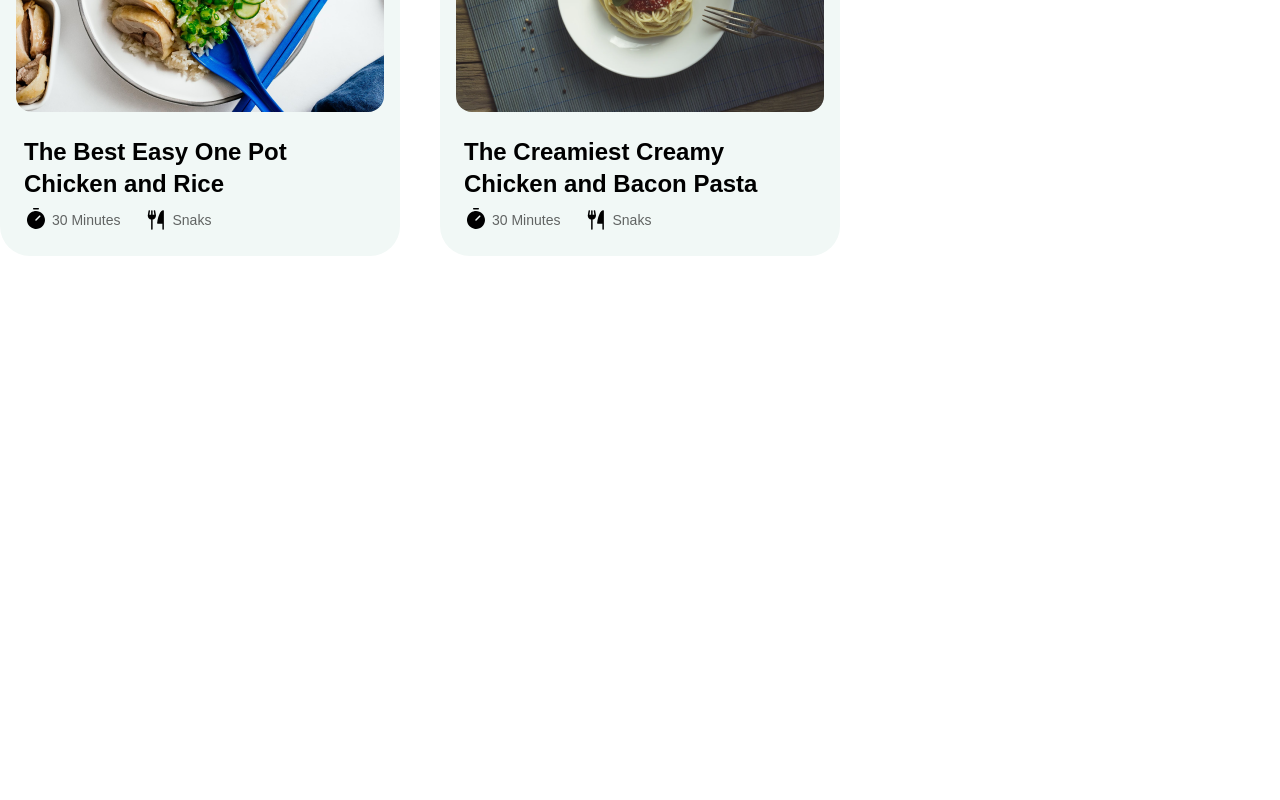
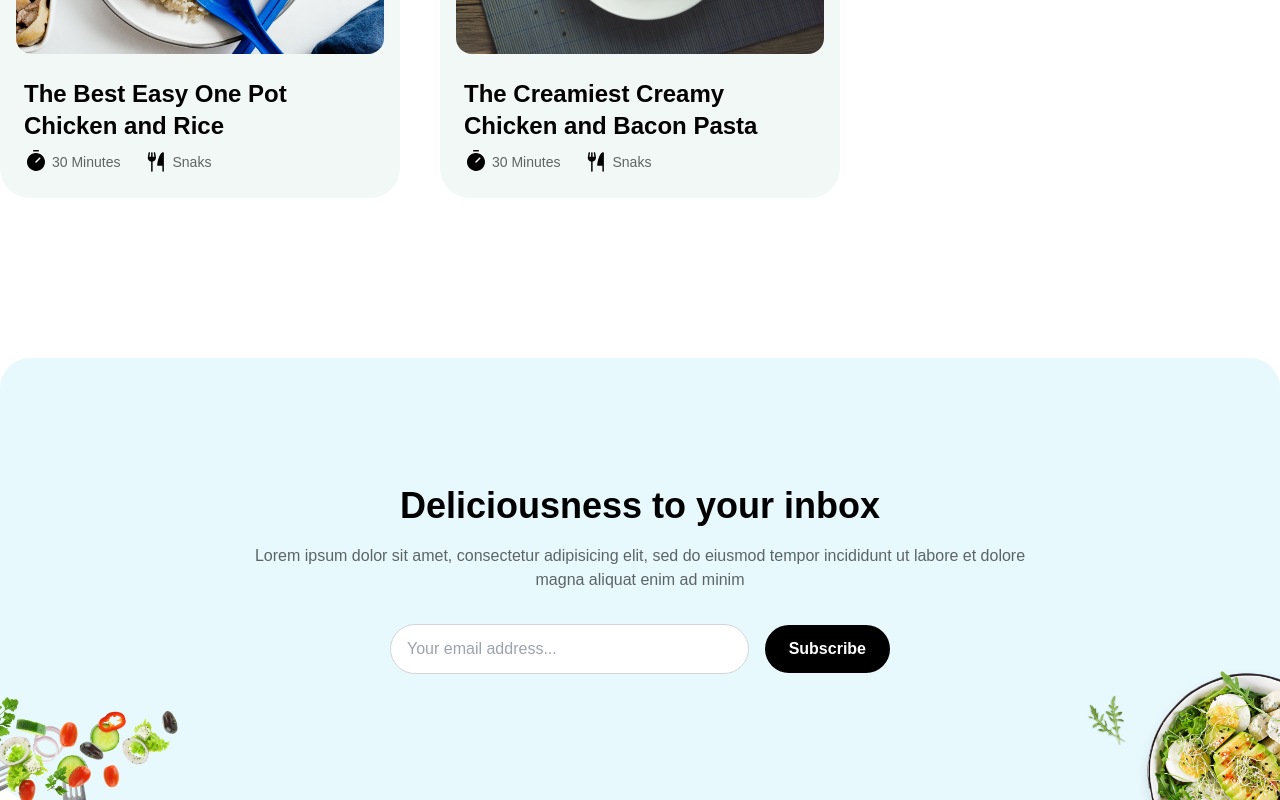
Before and after one commit to naheantarik/CookingTemplate-Nextjs, a Next.js app: page / in a window 1280 px wide. Shown: the part 6408-7208 px from the top of the page. Before the commit the page ends 6664 px from the top, so only its background shows below. Built offline with nearby package versions, Linux system fonts and the light colour scheme.

Commit message:
NewsLetter Design

```diff
--- a/app/components/FoodItem.jsx
+++ b/app/components/FoodItem.jsx
@@ -57,7 +57,7 @@ const FoodItem = () => {
     <section className="h-auto mx-auto max-w-[1280px] mt-[160px] ">
       <div>
         <div className="flex gap-[153px]">
-          <h2 className="font-inter font-semibold text-[48px] tracking-[-4%] leading-[58px]">
+          <h2 className="font-Inter font-semibold text-[48px] tracking-[-4%] leading-[58px]">
             Try this delicious recipe to make your day
           </h2>
           <p className="font-inter text-[16px] leading-[28px] text-black text-opacity-[60%]">
--- a/app/components/InstagramFeed.jsx
+++ b/app/components/InstagramFeed.jsx
@@ -9,7 +9,7 @@ const InstagramFeed = () => {
     <section className=" bg-gradient-to-b from-[rgba(231,249,253,0)] to-[#E7F9FD]">
       <div className="text-center h-auto mx-auto max-w-[1280px] mt-[160px] py-[80px]">
         <div className="max-w-[840px] mx-auto">
-          <h2 className="text-[47px] font-inters font-semibold tracking-[-4%] leading-[58px]">
+          <h2 className="text-[47px] font-Inter font-semibold tracking-[-4%] leading-[58px]">
             Check out @foodieland on Instagram
           </h2>
           <p className="w-full text-[16px] font-inter text-black text-opacity-[60%] leading-[28px]  mt-[24px]">
--- /dev/null
+++ b/app/components/NewsletterSection.jsx
@@ -0,0 +1,47 @@
+import React from "react";
+import RightImg from "../../public/assets/image/kisspng-salad.png";
+import LeftImg from "../../public/assets/image/egg.png";
+
+const NewsletterSection = () => {
+  return (
+    <section className="flex items-center justify-center bg-[#E7F9FD] rounded-[30px] mx-auto max-w-[1280px] h-[442px] px-8 mt-[160px] relative">
+      <div className="flex flex-col items-center text-center w-full max-w-[800px]">
+        <h2 className="font-bold text-[36px] leading-[44px] text-black mb-4">
+          Deliciousness to your inbox
+        </h2>
+        <p className="text-[16px] leading-[24px] text-black text-opacity-60 mb-8">
+          Lorem ipsum dolor sit amet, consectetur adipisicing elit, sed do
+          eiusmod tempor incididunt ut labore et dolore magna aliquat enim ad
+          minim
+        </p>
+        <div className="flex items-center gap-4 w-full max-w-[500px]">
+          <input
+            type="email"
+            placeholder="Your email address..."
+            className="flex-1 py-3 px-4 rounded-full text-[16px] border border-gray-300 focus:outline-none"
+          />
+          <button className="bg-black text-white py-3 px-6 rounded-full font-semibold">
+            Subscribe
+          </button>
+        </div>
+      </div>
+      {/* Add decorative elements */}
+      <div className="absolute bottom-0 right-0">
+        <img
+          src={LeftImg.src}
+          alt="Salad"
+          className="w-[200px] object-contain"
+        />
+      </div>
+      <div className="absolute bottom-0 left-0">
+        <img
+          src={RightImg.src}
+          alt="Egg"
+          className="w-[200px] object-contain"
+        />
+      </div>
+    </section>
+  );
+};
+
+export default NewsletterSection;
--- a/app/page.js
+++ b/app/page.js
@@ -7,6 +7,7 @@ import HomeCTA from "./components/HomeCTA";
 import InstagramFeed from "./components/InstagramFeed";
 import FoodCard from "./components/RecipesCard";
 import FoodItem from "./components/FoodItem";
+import NewsletterCTA from "./components/NewsletterSection";
 
 export default function Home() {
 	return <>
@@ -16,5 +17,6 @@ export default function Home() {
 	<HomeCTA />
 	<InstagramFeed />
 	<FoodItem />
+	<NewsletterCTA />
 	</>;
 }
```
Also changed, not shown: app/components/FooterTemplate.jsx (added), public/assets/image/egg.png (added), public/assets/image/kisspng-salad.png (added).
